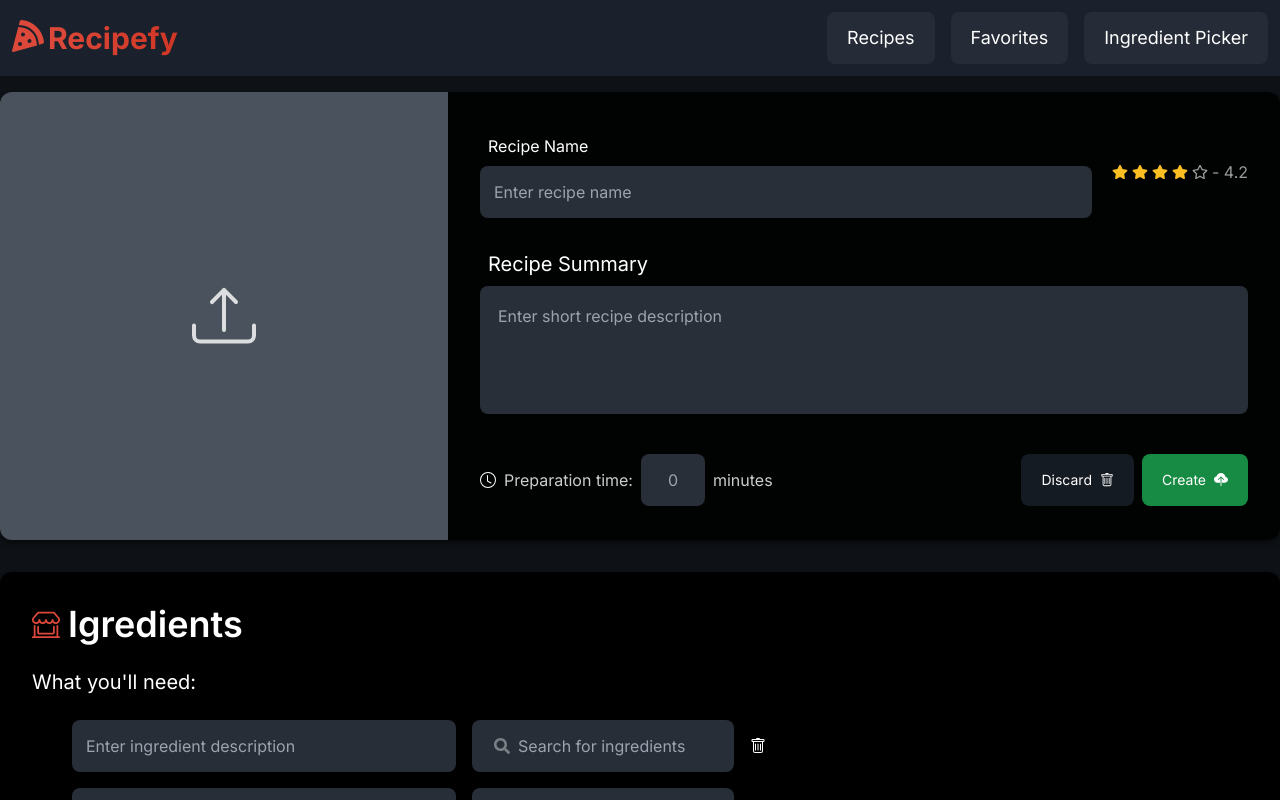
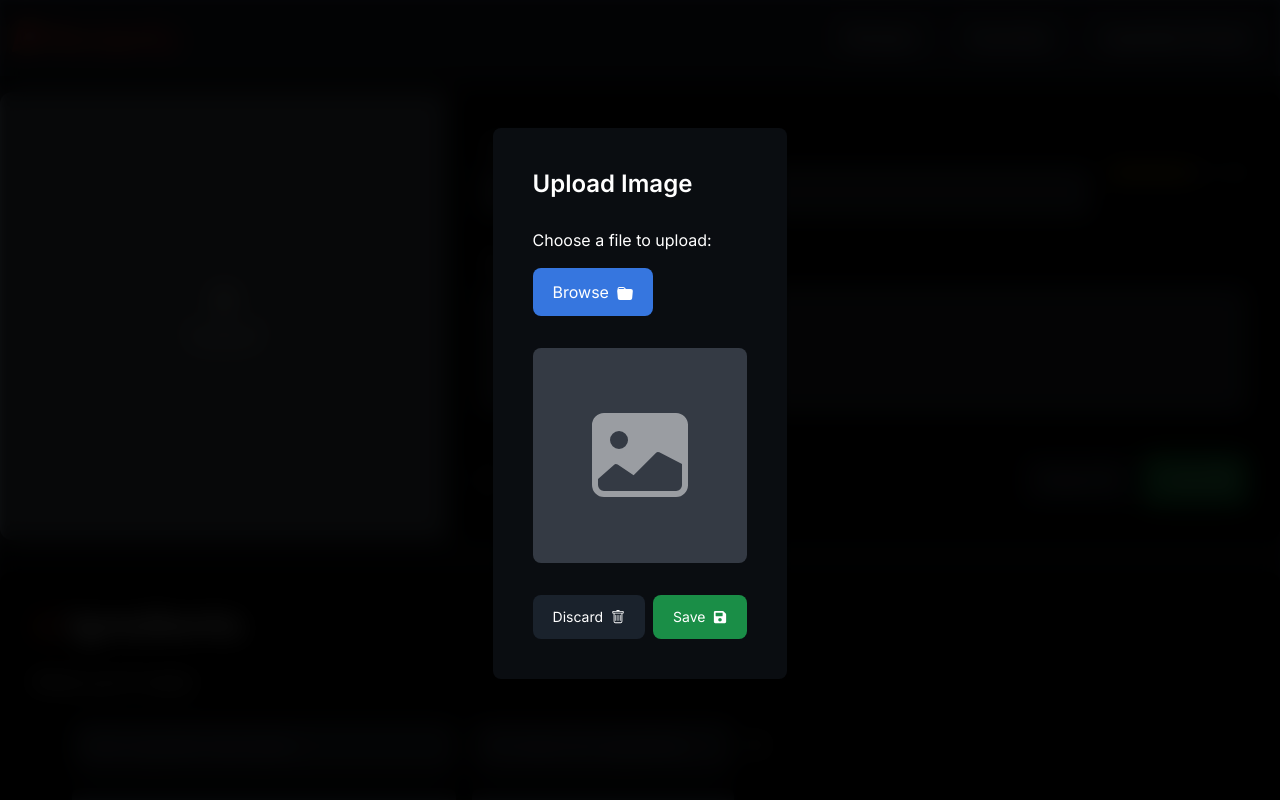
Before and after one commit to piotrokrutniak/next-js-starter, a Next.js app: page /admin/recipe/add in a window 1280 px wide. Both pictures are taken after a click on the element 224 px from the left and 316 px from the top of the page. Shown: the top 800 px of the page. Built offline with nearby package versions, Linux system fonts and the light colour scheme.

Commit message:
Thumbnail upload and interface

```diff
--- a/src/app/(pages)/admin/recipe/add/page.tsx
+++ b/src/app/(pages)/admin/recipe/add/page.tsx
@@ -3,26 +3,47 @@ import Image, { StaticImageData } from 'next/image'
 import Rating from '@/app/components/generic/rating'
 import Button from '@/app/components/generic/button'
 import { FaBookmark, FaRegBookmark, FaClock, FaSave, FaTrashAlt } from 'react-icons/fa'
-import { BsClock, BsBookFill, BsCardList, BsShopWindow, BsUpload, BsPlusCircle, BsArrowClockwise, BsTrash, BsCloudUploadFill } from 'react-icons/bs'
-import { useState } from 'react'
+import { BsClock, BsBookFill, BsCardList, BsShopWindow, BsUpload, BsPlusCircle, BsArrowClockwise, BsTrash, BsCloudUploadFill, BsFolder, BsFolderFill, BsImageFill, BsX } from 'react-icons/bs'
+import { Dispatch, SetStateAction, useEffect, useRef, useState } from 'react'
 import FormInput from '@/app/components/generic/formInput';
 import TextArea from '@/app/components/generic/textArea';
 import IngredientList from '@/app/components/recipeForm/ingredientFormList';
 import { Checkbox } from '@mui/material';
 import FormCheckbox from '@/app/components/generic/formCheckbox';
 import { start } from 'repl';
+import FormPopup from '@/app/components/generic/formPopup';
+import Router from 'next/router';
+import Link from 'next/link';
 
 export default function RecipePage(){
     const [isSaved, setSaved] = useState(false)
     const [discardStarted, setDiscardStarted] = useState(false)
     const [popupOpen, setPopupOpen] = useState(false)
+    const [uploadOpen, setUploadOpen] = useState(false)
+    const [thumbnail, setThumbnail] = useState<FileOrUndefined>(undefined)
+
+    type FileOrUndefined = File | undefined;
+
+    const [fileToUpload, setFileToUpload] = useState<FileOrUndefined>()
+
+    const fileInput = useRef<HTMLInputElement | null>(null)
 
     function Discard(){
         if(discardStarted){
             //method to discard the whole draft
+            Router.push('/');
             return setDiscardStarted(false)
         }
         return setDiscardStarted(true)
+    }
+
+    function SaveThumbnail(){
+        setThumbnail(fileToUpload)
+        console.log(thumbnail)
+    }
+
+    function ImageUploadDiscard(){
+        setFileToUpload(undefined)
     }
 
     const [ingredients, setIngredients] = useState(
@@ -34,6 +55,15 @@ export default function RecipePage(){
         ]
     )
 
+    function TriggerFileInput(){
+        fileInput.current?.click();
+    }
+
+    function HandleFileChange(event: any){
+        setFileToUpload(event.target.files[0])
+        setThumbnail(event.target.files[0])
+    }
+
     function AddRecipeIngredient(){
         let updatedIngredients = ingredients
         updatedIngredients.push({name: "", desc: "", key: 4})
@@ -43,14 +73,35 @@ export default function RecipePage(){
 
     return(
         <main className="flex flex-col m-auto max-xl:mx-3 gap-4">
+            {uploadOpen &&
+            <div className="w-full h-full fixed top-0 left-0 bg-black/50 backdrop-blur-md z-50 text-white">
+                    <FormPopup className="w-112" headerText="Upload Image" uploadFunction={() => console.log("click")} setPopUpOpen={setUploadOpen} popupOpen={uploadOpen}
+                        triggerDiscard={ImageUploadDiscard} triggerSave={SaveThumbnail}>
+                            <h2>Choose a file to upload:</h2>
+                            <input ref={fileInput} type="file" accept=".jpg,.jpeg,.png,.pneg" className="hidden" onChange={(e) => HandleFileChange(e)} />
+                            <Button onClick={(e) => TriggerFileInput()} className="w-fit mt-2 mb-6">
+                                Browse <BsFolderFill className="mt-1"/>
+                            </Button>
+
+                            <div className="flex aspect-square w-full bg-slate-400/30 relative rounded-lg overflow-hidden place-items-center justify-center">
+
+                                {fileToUpload ? <Image layout="fill" objectFit="cover" className="w-full h-full" src={URL.createObjectURL(fileToUpload)} alt="Image to be uploaded"/> : <BsImageFill className="w-24 h-24 opacity-50"/>}
+                                {fileToUpload ?
+                                <BsX className="absolute top-0 right-0 w-10 h-10 cursor-pointer opacity-60 hover:opacity-100 transition-all active:opacity-30 duration-100"
+                                    onClick={() => setFileToUpload(undefined)}/> :
+                                <></>}
+                            </div>
+                            {fileToUpload && <h3 className="text-sm w-full break-words">{fileToUpload?.name}</h3>}
+                    </FormPopup>
+            </div>
+            }
             <section id="header-section" className='max-w-7xl h-112 min-h-fit bg-black/90 flex m-auto w-full rounded-xl mt-4 shadow-md shadow-black/40 overflow-clip'>
-                <div id="image-section" className="w-112 shrink-0 h-full relative group cursor-pointer">
-                    {
-                        <div className="bg-slate-400/50 w-full h-full flex group-hover:bg-slate-400/40 group-active:bg-slate-400/30 transition-all">
-                            <BsUpload className="h-16 w-16 place-self-center m-auto fill-white/80 group-hover:scale-110 group-active:scale-100 transition-all"/>
+                <div id="image-section" className="w-112 shrink-0 h-full relative group cursor-pointer" onClick={() => setUploadOpen(true)}>
+                        <div className={`${thumbnail ? "bg-black/90" : "bg-slate-400/50 group-hover:bg-slate-400/40 group-active:bg-slate-400/30"} w-full h-full flex   transition-all`}>
+                            <BsUpload className="h-16 w-16 place-self-center m-auto fill-white/80 group-hover:scale-110 group-active:scale-100 transition-all z-10"/>
+                            {thumbnail === undefined ? "" : <Image layout="fill" objectFit="cover" className="w-full h-full group-active:opacity-70 group-hover:opacity-80"
+                                src={thumbnail === undefined ? "" : URL.createObjectURL(thumbnail)} alt=""/>}
                         </div>
-                        //<Image src={breakfast} layout="fill" objectFit="cover" alt="Breakfast Photo"/>
-                    }
                 </div>
                 <div id="title-section" className="p-8 flex text-white w-full">
                     <div className="flex flex-col self-center w-full">
@@ -73,11 +124,22 @@ export default function RecipePage(){
                                     onClick={() => setSaved(x => !x)}>
                                     {isSaved ? <>Uploading <BsArrowClockwise className="animate-spin h-4 w-4"/></> : <>Create <BsCloudUploadFill/></>}
                                 </Button>
-                                <Button className={`${discardStarted ? "hover:bg-vermilion-500/90 bg-vermilion-500/80" : "bg-slate-700/40 hover:bg-vermilion-500/90"}
-                                    active:opacity-80 text-sm font-normal py-1 transition-all flex items-center gap-2`}
+
+                                {discardStarted ?
+                                <Link className='' href={"/"}>
+                                    <Button className="hover:bg-vermilion-500/90 bg-vermilion-500/80
+                                    active:opacity-80 text-sm font-normal py-4 transition-all flex items-center gap-2"
                                     onClick={() => Discard()}>
-                                    {discardStarted ? <> Are you sure? <BsTrash/></> : <>Discard <BsTrash/></>}
+                                    <> Are you sure? <BsTrash/></>
                                 </Button>
+                                </Link>:
+                                <Button className="bg-slate-700/40 hover:bg-vermilion-500/90
+                                active:opacity-80 text-sm font-normal py-3 transition-all flex items-center gap-2"
+                                onClick={() => Discard()}>
+                                <>Discard <BsTrash/></>
+                                </Button>
+                                }
+
                             </div>
                         </div>
                     </div>
@@ -119,51 +181,6 @@ export default function RecipePage(){
     )
 }
 
-function RecipeHeader({rating = 0, title, desc, tags = [], saved,}:
-    {rating: number | undefined, title: string | undefined, desc: string | undefined, tags: string[], image: StaticImageData | string, saved: boolean }){
-    const [isSaved, setSaved] = useState(saved)
-
-    const [discardStarted, setDiscardStarted] = useState(false)
-
-    function Discard(){
-        if(discardStarted){
-            //method to discard the whole draft
-            return setDiscardStarted(false)
-        }
-        return setDiscardStarted(true)
-    }
-    return(
-        <>
-        <div className="flex justify-between items-center">
-                <h1 className="text-2xl cursor-pointer bg-clip-text hover:text-transparent bg-gradient-to-r from-vermilion-500 to-vermilion-400">{title ?? "Recipe Name"}</h1>
-                <Rating rating={rating}/>
-                </div>
-                <div className="flex justify-between items-center pt-5">
-                <p className="text-white/60">{desc ?? "Description"}</p>
-                </div>
-                <div className="flex justify-between items-center pt-5">
-                {tags.map(x => <Button className="bg-slate-500/20 hover:bg-slate-500/40 text-sm font-thin py-1" onClick={undefined}>{x}</Button>)}
-                <Button className="bg-slate-700/40 hover:bg-vermilion-500/90 active:opacity-80 text-sm font-normal py-1 transition-all flex items-center gap-2"
-                    onClick={() => setSaved(x => !x)}>
-                    {isSaved ? <>Saved <FaBookmark/></> : <>Save <FaRegBookmark/></>}
-                </Button>
-                <div className="flex flex-row-reverse gap-2">
-                    <Button className="bg-green-500/70 hover:bg-green-500/90 active:opacity-80 text-sm font-normal py-1 transition-all flex items-center gap-2"
-                        onClick={() => setSaved(x => !x)}>
-                          {isSaved ? <>Saving <BsArrowClockwise className="animate-spin h-4 w-4"/></> : <>Save <FaSave/></>}
-                    </Button>
-                    <Button className={`${discardStarted ? "hover:bg-vermilion-500/90 bg-vermilion-500/80" : "bg-slate-700/40 hover:bg-vermilion-500/90"}
-                        active:opacity-80 text-sm font-normal py-1 transition-all flex items-center gap-2`}
-                        onClick={() => Discard()}>
-                        {discardStarted ? <> Are you sure? <BsTrash/></> : <>Discard <BsTrash/></>}
-                    </Button>
-                </div>
-
-
-        </div>
-        </>
-    )
-}
 
 function AddIngredientPopup({setPopUpOpen, popupOpen} : {setPopUpOpen: any, popupOpen: boolean}){
     const [isSaved, setSaved] = useState(false)
@@ -186,7 +203,6 @@ function AddIngredientPopup({setPopUpOpen, popupOpen} : {setPopUpOpen: any, popu
                     <FormCheckbox className="w-44" label="Vegan?"/>
                     <FormCheckbox className="w-44 mb-6" label="Vegetarian?"/>
                     <FormCheckbox className="w-44 mb-6" label="Vegatbular?"/>
-
                     <div className="flex flex-row-reverse gap-2">
                         <Button className="bg-green-500/70 hover:bg-green-500/90 active:opacity-80 text-sm font-normal py-1 transition-all flex items-center gap-2"
                             onClick={() => setSaved(x => !x)}>
--- a/src/app/(pages)/admin/recipe/edit/page.tsx
+++ b/src/app/(pages)/admin/recipe/edit/page.tsx
@@ -119,51 +119,6 @@ export default function RecipePage(){
     )
 }
 
-function RecipeHeader({rating = 0, title, desc, tags = [], saved,}:
-    {rating: number | undefined, title: string | undefined, desc: string | undefined, tags: string[], image: StaticImageData | string, saved: boolean }){
-    const [isSaved, setSaved] = useState(saved)
-
-    const [discardStarted, setDiscardStarted] = useState(false)
-
-    function Discard(){
-        if(discardStarted){
-            //method to discard the whole draft
-            return setDiscardStarted(false)
-        }
-        return setDiscardStarted(true)
-    }
-    return(
-        <>
-        <div className="flex justify-between items-center">
-                <h1 className="text-2xl cursor-pointer bg-clip-text hover:text-transparent bg-gradient-to-r from-vermilion-500 to-vermilion-400">{title ?? "Recipe Name"}</h1>
-                <Rating rating={rating}/>
-                </div>
-                <div className="flex justify-between items-center pt-5">
-                <p className="text-white/60">{desc ?? "Description"}</p>
-                </div>
-                <div className="flex justify-between items-center pt-5">
-                {tags.map(x => <Button className="bg-slate-500/20 hover:bg-slate-500/40 text-sm font-thin py-1" onClick={undefined}>{x}</Button>)}
-                <Button className="bg-slate-700/40 hover:bg-vermilion-500/90 active:opacity-80 text-sm font-normal py-1 transition-all flex items-center gap-2"
-                    onClick={() => setSaved(x => !x)}>
-                    {isSaved ? <>Saved <FaBookmark/></> : <>Save <FaRegBookmark/></>}
-                </Button>
-                <div className="flex flex-row-reverse gap-2">
-                    <Button className="bg-green-500/70 hover:bg-green-500/90 active:opacity-80 text-sm font-normal py-1 transition-all flex items-center gap-2"
-                        onClick={() => setSaved(x => !x)}>
-                          {isSaved ? <>Saving <BsArrowClockwise className="animate-spin h-4 w-4"/></> : <>Save <FaSave/></>}
-                    </Button>
-                    <Button className={`${discardStarted ? "hover:bg-vermilion-500/90 bg-vermilion-500/80" : "bg-slate-700/40 hover:bg-vermilion-500/90"}
-                        active:opacity-80 text-sm font-normal py-1 transition-all flex items-center gap-2`}
-                        onClick={() => Discard()}>
-                        {discardStarted ? <> Are you sure? <BsTrash/></> : <>Discard <BsTrash/></>}
-                    </Button>
-                </div>
-
-
-        </div>
-        </>
-    )
-}
 
 function AddIngredientPopup({setPopUpOpen, popupOpen} : {setPopUpOpen: any, popupOpen: boolean}){
     const [isSaved, setSaved] = useState(false)
--- a/src/app/components/generic/button.tsx
+++ b/src/app/components/generic/button.tsx
@@ -2,7 +2,7 @@ import { MouseEventHandler } from "react";
 
 export default function Button({ children, className, onClick, } : { children: React.ReactNode, className: string, onClick: undefined | MouseEventHandler<HTMLButtonElement> }){
     return(
-        <button className={`${className} px-5 py-3 rounded-lg bg-blue-500 bg-opacity-90 active:bg-opacity-80 hover:bg-opacity-100 cursor-pointer transition-all flex items-center gap-2`}
+        <button className={`${className} px-5 py-3 rounded-lg bg-blue-500 bg-opacity-90 active:bg-opacity-80 hover:bg-opacity-100 cursor-pointer transition-all flex items-center gap-2 place-items-center`}
             onClick={onClick}>
             {children}
         </button>
--- /dev/null
+++ b/src/app/components/generic/fileUpload.tsx
@@ -0,0 +1,5 @@
+export default function FileUpload(){
+    return(
+        <input type="file"/>
+    )
+}
--- /dev/null
+++ b/src/app/components/generic/formPopup.tsx
@@ -0,0 +1,50 @@
+import { BsArrowClockwise, BsTrash } from "react-icons/bs"
+import Button from "./button"
+import { FaSave } from "react-icons/fa"
+import { useState } from "react"
+
+export default function FormPopup({children, headerText, setPopUpOpen, popupOpen, uploadFunction, className, triggerDiscard, triggerSave} :
+    { children: React.ReactNode, headerText: string, setPopUpOpen: any, popupOpen: boolean, uploadFunction: any, className: string, triggerDiscard: () => void | undefined, triggerSave: () => void | undefined}){
+    const [isSaved, setSaved] = useState(false)
+    const [discardStarted, setDiscardStarted] = useState(false)
+
+    function Discard(){
+        if(discardStarted){
+            setPopUpOpen(false)
+            if(triggerDiscard != undefined){
+                triggerDiscard()
+            }
+            return setDiscardStarted(false)
+        }
+        return setDiscardStarted(true)
+    }
+
+    function Save(){
+        setSaved(true)
+        triggerSave()
+        setPopUpOpen(false)
+        setSaved(false)
+    }
+
+    return(
+        <div className={`w-full text-base h-full bg-black/60 backdrop-blur-sm flex absolute top-0 left-0 justify-center`}>
+            <div className={`${className ?? ""} w-fit h-fit mt-32 rounded-lg shadow-md shadow-black/40 overflow-hidden bg-black`}>
+                <div className="w-full flex gap-2 flex-col p-10 h-full bg-slate-700/20">
+                    <h2 className="font-semibold text-2xl mb-5">{headerText}</h2>
+                    {children}
+                    <div className="flex flex-row-reverse gap-2 mt-6">
+                        <Button className="bg-green-500/70 hover:bg-green-500/90 active:opacity-80 text-sm font-normal py-1 transition-all flex items-center gap-2"
+                            onClick={() => Save()}>
+                            {isSaved ? <>Saving <BsArrowClockwise className="animate-spin h-4 w-4"/></> : <>Save <FaSave/></>}
+                        </Button>
+                        <Button className={`${discardStarted ? "hover:bg-vermilion-500/90 bg-vermilion-500/80" : "bg-slate-700/40 hover:bg-vermilion-500/90"}
+                            active:opacity-80 text-sm font-normal py-1 transition-all flex items-center gap-2`}
+                            onClick={() => Discard()}>
+                            {discardStarted ? <> Are you sure? <BsTrash/></> : <>Discard <BsTrash/></>}
+                        </Button>
+                    </div>
+                </div>
+            </div>
+        </div>
+    )
+}
```
Lines whose indentation alone changed are shown as unchanged.
